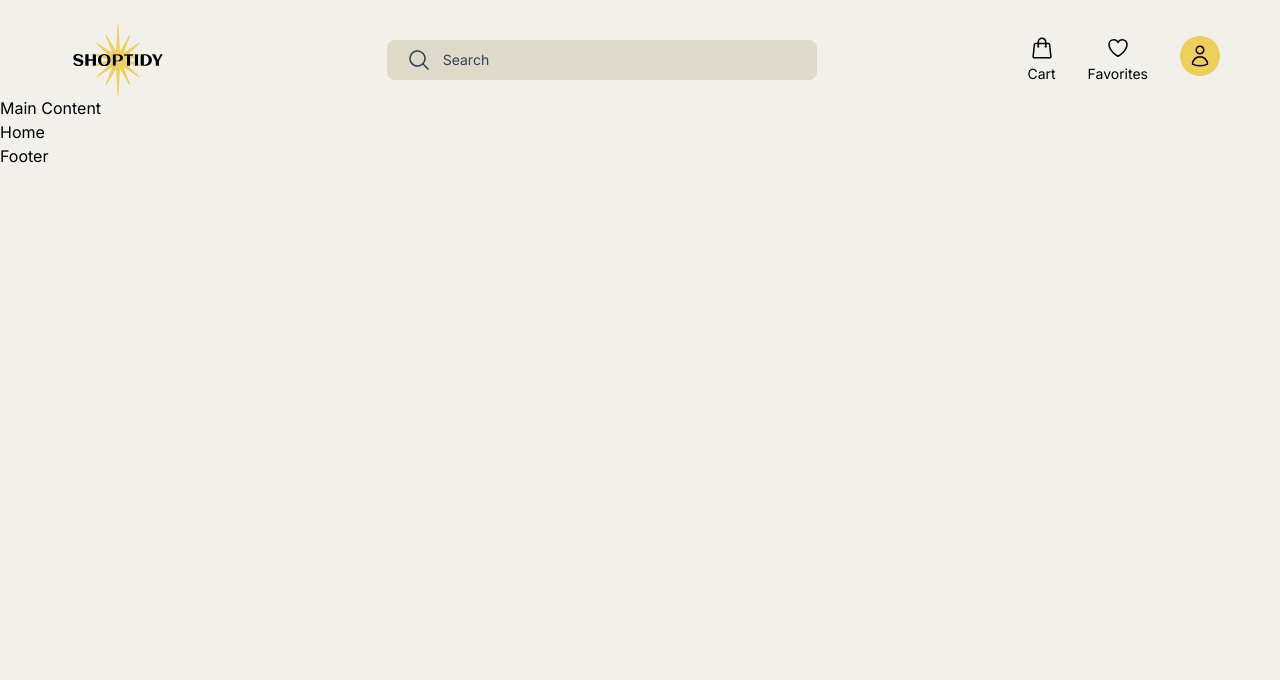
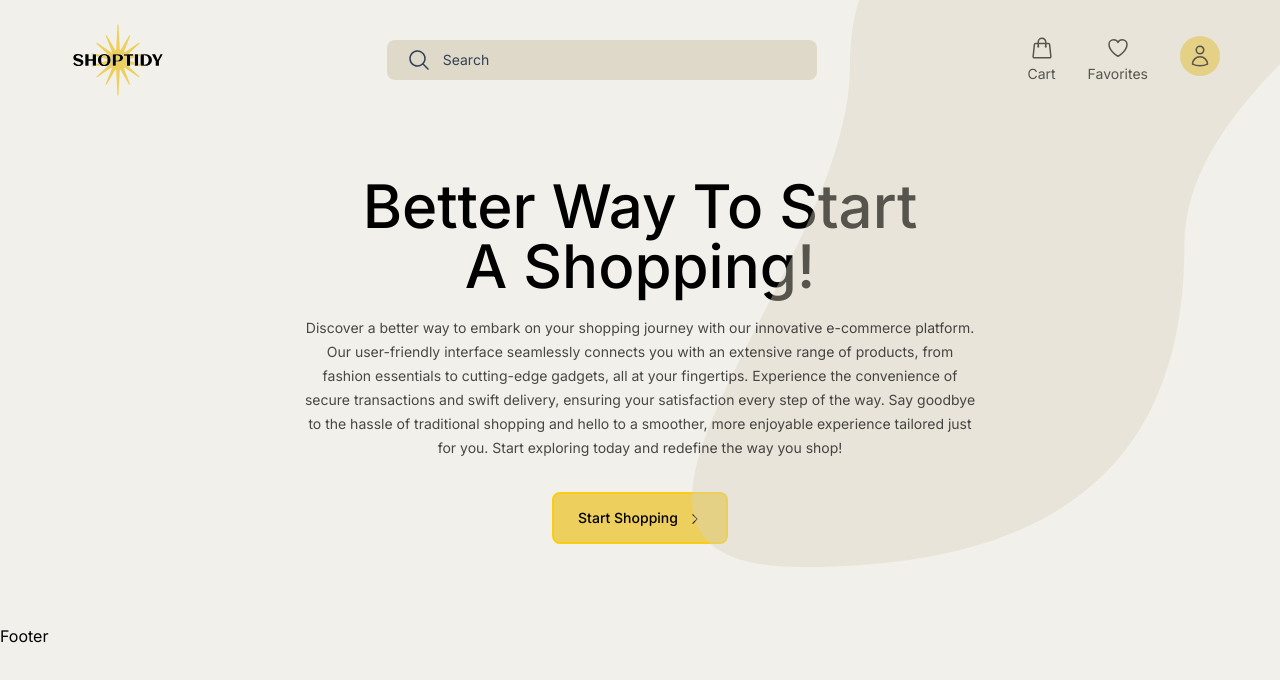
Before and after one commit to andrijaweb/ecommerce-react, a React (Vite) app: page / in a window 1280 px wide. Shown: the top 680 px of the page. Built offline with nearby package versions, Linux system fonts and the light colour scheme.

Commit message:
Home styled

```diff
--- a/src/ui/AppLayout.jsx
+++ b/src/ui/AppLayout.jsx
@@ -7,8 +7,7 @@ function AppLayout() {
     <div className="bg-beige min-h-screen">
       <Header />
 
-      <main>
-        <p>Main Content</p>
+      <main className="px-[3.75rem] py-20">
         <Outlet />
       </main>
 
--- /dev/null
+++ b/src/ui/Button.jsx
@@ -0,0 +1,12 @@
+import { HiChevronRight } from "react-icons/hi2";
+
+function Button() {
+  return (
+    <button className="bg-mainYellow font-medium text-center px-6 py-3.5 rounded-lg border-2 border-yellow-400 hover:bg-transparent hover:border-black transition-all duration-300">
+      <span>Start Shopping</span>
+      <HiChevronRight className="inline ml-2.5" />
+    </button>
+  );
+}
+
+export default Button;
--- a/src/ui/Home.jsx
+++ b/src/ui/Home.jsx
@@ -1,5 +1,30 @@
+import Button from "./Button";
+
 function Home() {
-  return <div>Home</div>;
+  return (
+    <>
+      <div className="absolute top-0 right-0">
+        <img src="/home-curve.svg" alt="home curve path background" />
+      </div>
+      <div className="text-sm text-center flex flex-col items-center justify-center">
+        <h1 className="text-6xl max-w-[37.875rem] font-medium mb-5">
+          Better Way To Start A Shopping!
+        </h1>
+        <p className="opacity-70 max-w-2xl leading-6 mb-8">
+          Discover a better way to embark on your shopping journey with our
+          innovative e-commerce platform. Our user-friendly interface seamlessly
+          connects you with an extensive range of products, from fashion
+          essentials to cutting-edge gadgets, all at your fingertips. Experience
+          the convenience of secure transactions and swift delivery, ensuring
+          your satisfaction every step of the way. Say goodbye to the hassle of
+          traditional shopping and hello to a smoother, more enjoyable
+          experience tailored just for you. Start exploring today and redefine
+          the way you shop!
+        </p>
+        <Button />
+      </div>
+    </>
+  );
 }
 
 export default Home;
--- a/src/ui/Search.jsx
+++ b/src/ui/Search.jsx
@@ -12,7 +12,7 @@ function Search() {
       <input
         type="text"
         placeholder="Search"
-        className="w-full pl-14 pr-5 py-2.5 bg-beigeDarker rounded-lg placeholder:text-slate-700"
+        className="w-full pl-14 pr-5 py-2.5 bg-beigeDarker rounded-lg placeholder:text-slate-700 focus:outline-none focus:ring focus:ring-yellow-500 focus:ring-opacity-50"
       />
     </form>
   );
```
